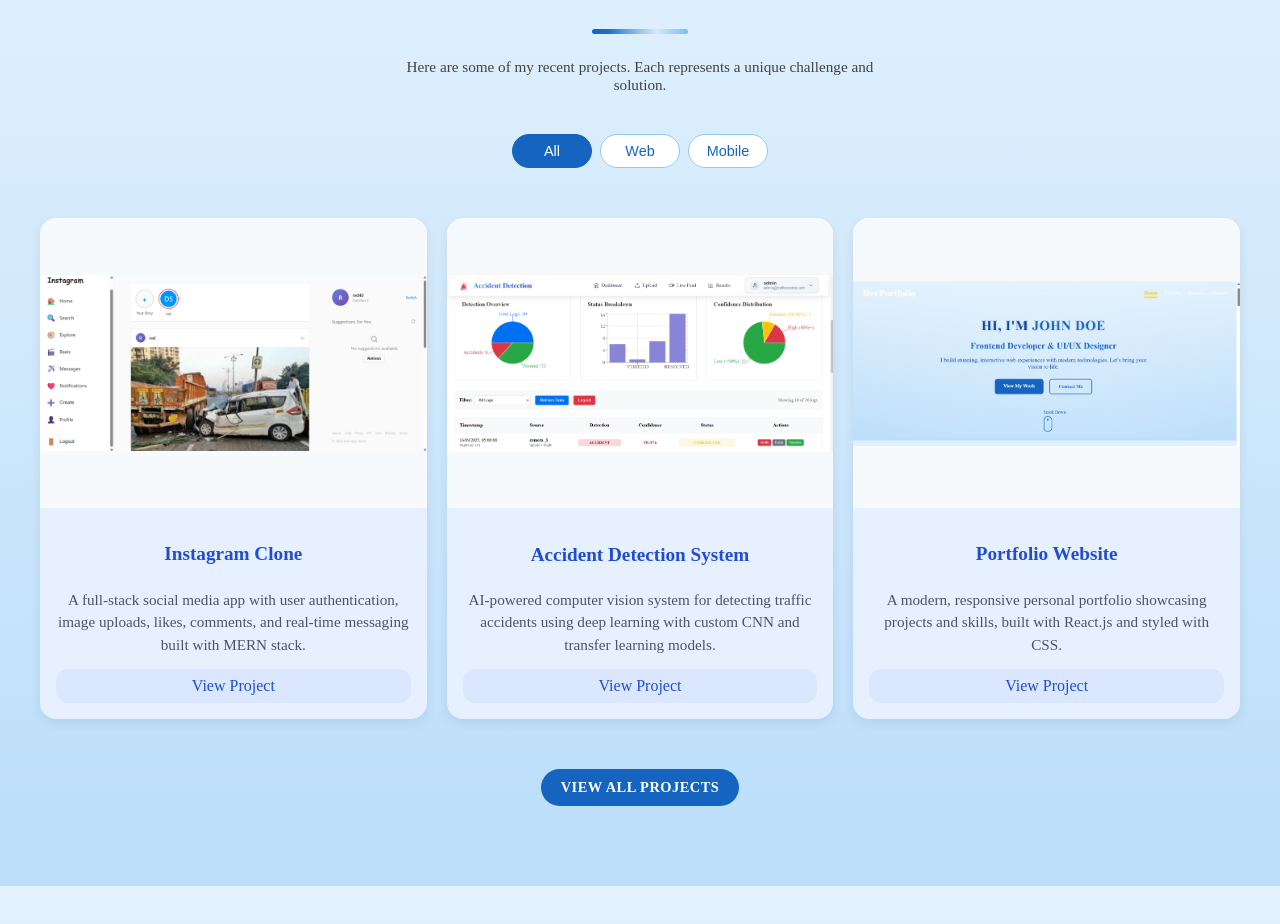
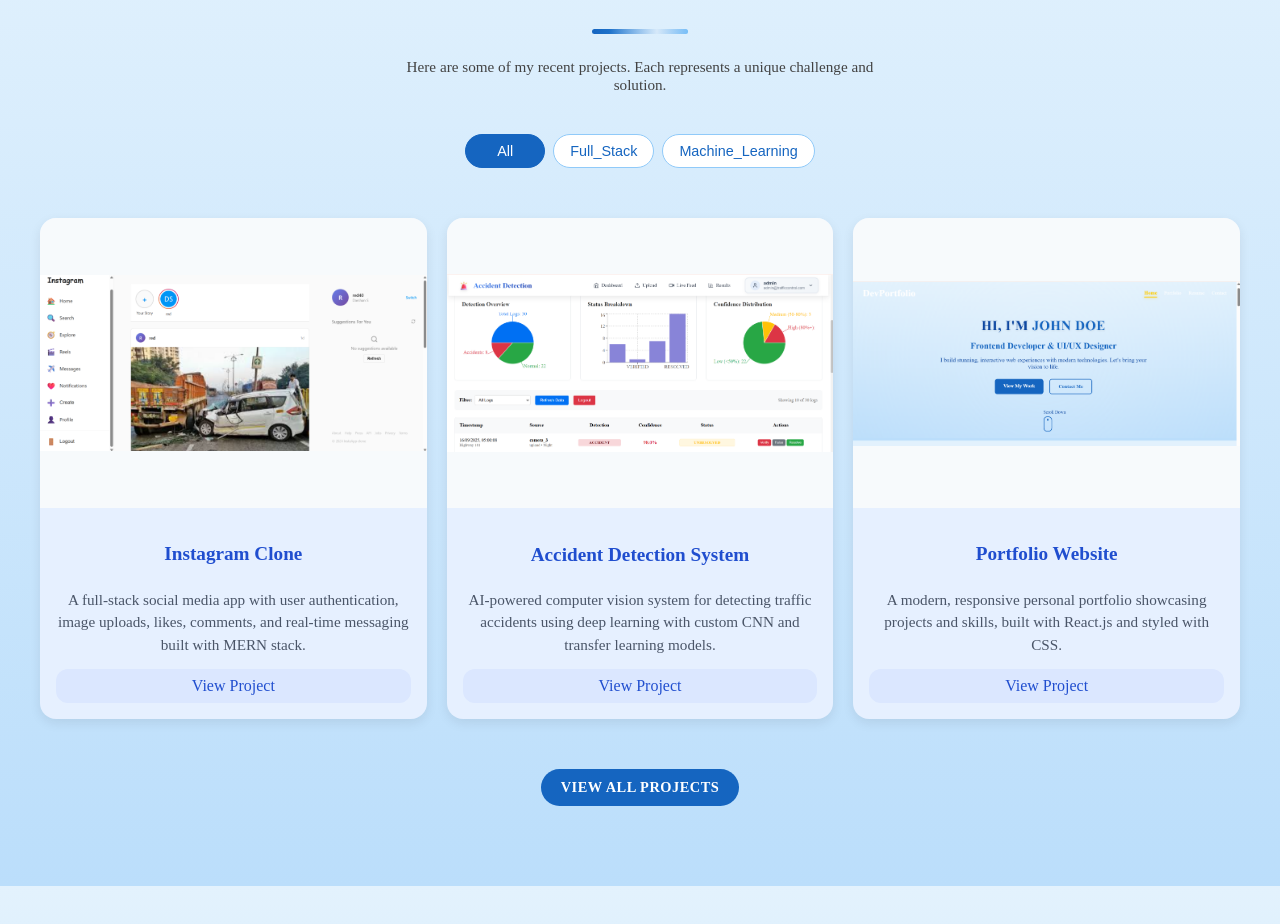
Before and after one commit to Darshan980/portfolio, a React (Vite) app: page / in a window 1280 px wide. Shown: the part 2263-3187 px from the top of the page. Built offline with nearby package versions, Linux system fonts and the light colour scheme.

Commit message:
Update Projects.jsx

```diff
--- a/src/components/Projects.jsx
+++ b/src/components/Projects.jsx
@@ -32,7 +32,7 @@ function Projects({ showAll = false }) {
 
         {!showAll && (
           <div className="filter-buttons">
-            {['all', 'web', 'mobile'].map((category) => (
+            {['all', 'Full_Stack', 'Machine_Learning'].map((category) => (
               <button
                 key={category}
                 onClick={() => setFilter(category)}
```
